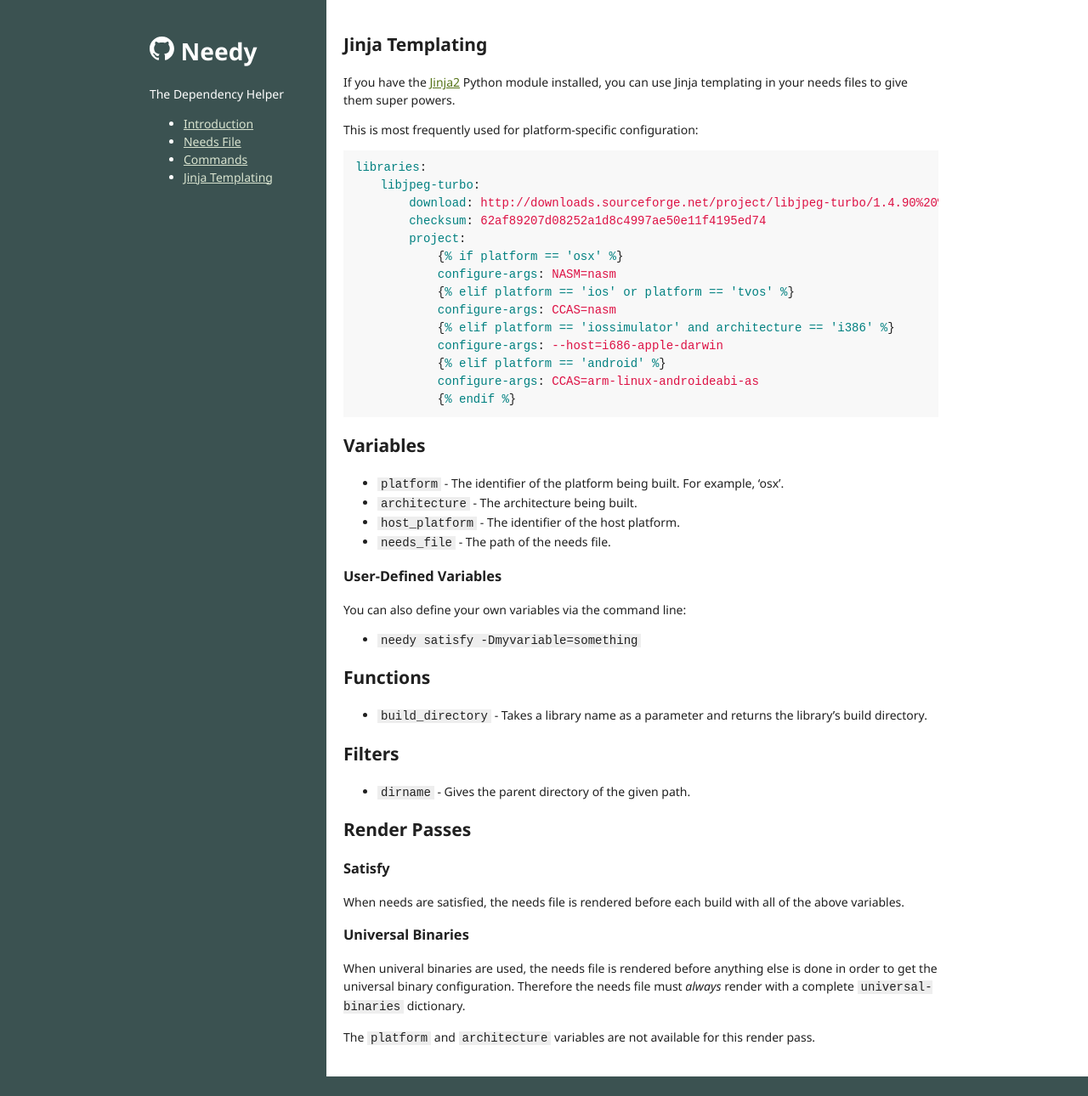
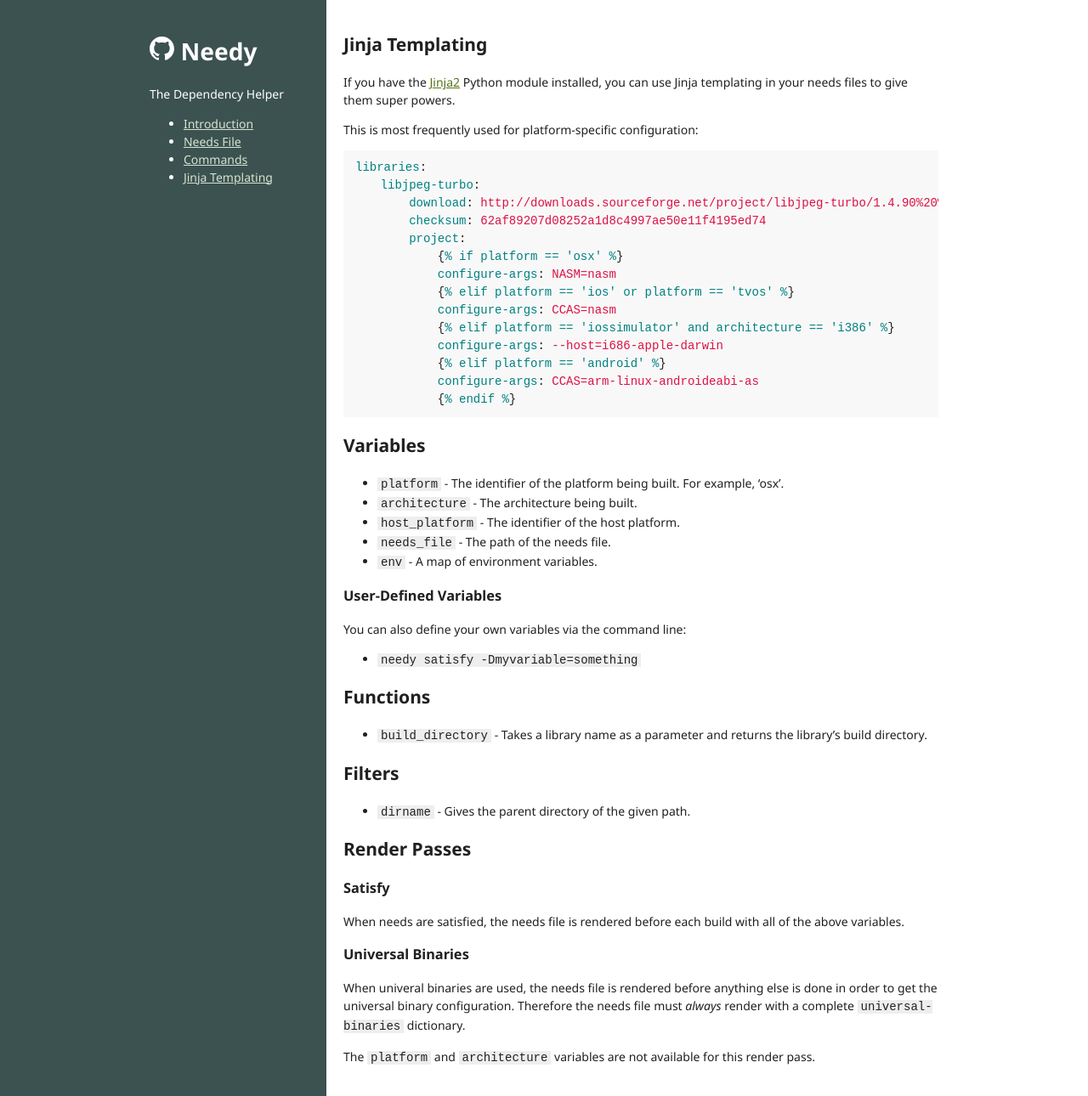
Before and after one commit to ccbrown/needy, a Jekyll site: the page built from jinja-templating.md, in a window 1280 px wide. Shown: the whole page at 85% size. Built offline with Jekyll 4.4.1, drawn with Linux system fonts in a browser that asks for light colours; before the commit the page ends 1267 px from its top, so only the background shows below that.

Commit message:
add jinja `env` variable to docs

```diff
--- a/jinja-templating.md
+++ b/jinja-templating.md
@@ -35,6 +35,7 @@ Variables
 * `architecture` - The architecture being built.
 * `host_platform` - The identifier of the host platform.
 * `needs_file` - The path of the needs file.
+* `env` - A map of environment variables.
 
 ### User-Defined Variables
 
```
